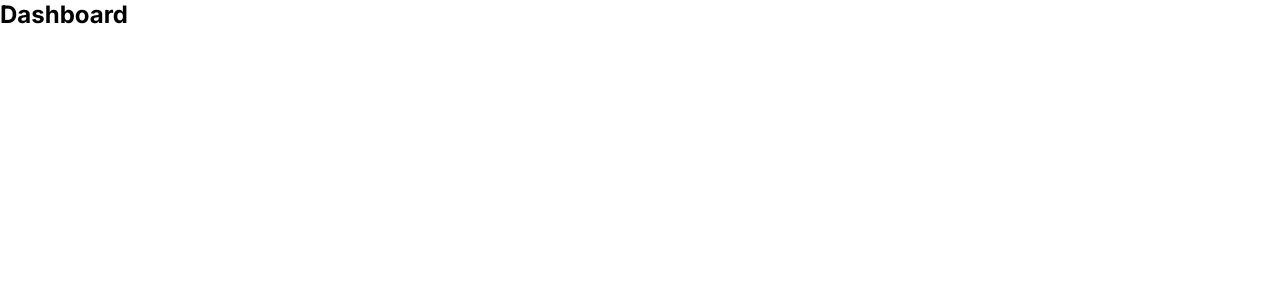
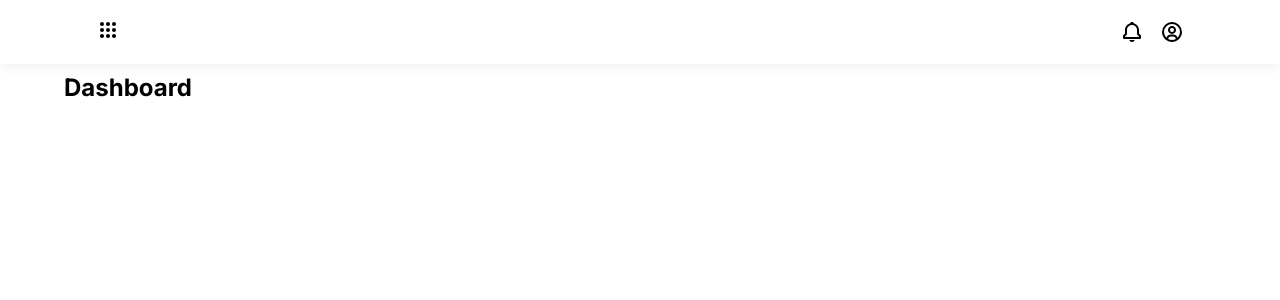
Before and after one commit to PadillaTom/Polotic-TPConsultorio-Frontend, a React (Create React App) app: page / in a window 1280 px wide. Shown: the top 300 px of the page. Built offline with nearby package versions, Linux system fonts and the light colour scheme.

Commit message:
Navbar- Sidebar functionality done, Styles

```diff
--- /dev/null
+++ b/src/Actions/actions.js
@@ -0,0 +1,2 @@
+export const SIDEBAR_OPEN = "SIDEBAR_OPEN";
+export const SIDEBAR_CLOSE = "SIDEBAR_CLOSE";
--- a/src/CSS/index.css
+++ b/src/CSS/index.css
@@ -2,7 +2,7 @@
 @import url("https://fonts.googleapis.com/css2?family=Open+Sans:ital,wght@0,300;0,400;0,500;0,600;0,700;1,300;1,400;1,500;1,600;1,700&display=swap");
 /* Fonts */
 /* Colors */
-/* Transitions */
+/* Utils */
 * {
   margin: 0;
   padding: 0;
@@ -27,9 +27,65 @@ a {
 /* ======================================================================== */
 /* Navbar */
 /* ======================================================================== */
+.navbar-container {
+  background: white;
+  box-shadow: 0px 0px 15px #dfdfdfa1;
+  width: 100%;
+  height: 4rem;
+  position: fixed;
+  top: 0;
+  left: 0;
+}
+.navbar-container .navbar-center {
+  display: flex;
+  flex-direction: row;
+  justify-content: space-between;
+  align-items: center;
+  width: 85%;
+  height: 100%;
+  margin: 0 auto;
+}
+.navbar-container .navbar-center .navbar-left .nl-menu-icon {
+  font-size: 1.5rem;
+}
+.navbar-container .navbar-center .navbar-right .navbar-right-container {
+  width: 4rem;
+  display: flex;
+  justify-content: space-between;
+  align-items: center;
+}
+.navbar-container .navbar-center .navbar-right .navbar-right-container .nr-menu-notifications {
+  font-size: 1.5rem;
+}
+.navbar-container .navbar-center .navbar-right .navbar-right-container .nr-menu-user {
+  font-size: 1.5rem;
+}
+
 /* ======================================================================== */
 /* Sidebar */
 /* ======================================================================== */
+.sidebar {
+  width: 75%;
+  height: 100vh;
+  background: blue;
+  position: fixed;
+  top: 0;
+  left: 0;
+  transform: translate(-100%);
+  transition: 0.15s linear all;
+}
+
+.show-sidebar {
+  transform: translate(0);
+  z-index: 1000;
+}
+
+.main-layout-mobile {
+  padding-top: 4.55rem;
+  width: 90%;
+  margin: 0 auto;
+}
+
 /* ======================================================================== */
 /* 1. Login Screen */
 /* ======================================================================== */
--- a/src/CSS/index.sass
+++ b/src/CSS/index.sass
@@ -19,8 +19,11 @@ $font-primary: 'Inter', sans-serif
 $font-secondary: 'Open Sans', sans-serif
 /* Colors */
 $color-bg-fa: #fafafa
-/* Transitions */
-$main-trans: 0.3s linear all
+/* Utils */
+$trans-03: 0.3s linear all
+$trans-02: 0.2s linear all
+$trans-015: 0.15s linear all
+$shadow-1: 0px 0px 15px #dfdfdfa1
 
 // ---> GLOBALS <---
 *
@@ -41,10 +44,56 @@ a
 /* ======================================================================== */
 /* Navbar */
 /* ======================================================================== */
-
+.navbar-container
+    background: white
+    box-shadow: $shadow-1
+    width: 100%
+    height: 4rem
+    position: fixed
+    top: 0
+    left: 0
+    .navbar-center
+        display: flex
+        flex-direction: row
+        justify-content: space-between
+        align-items: center
+        width: 85%
+        height: 100%
+        margin: 0 auto
+        .navbar-left
+            .nl-menu-icon
+                font-size: 1.5rem
+        .navbar-right
+            .navbar-right-container
+                width: 4rem
+                display: flex
+                justify-content: space-between
+                align-items: center
+                .nr-menu-notifications
+                    font-size: 1.5rem
+                .nr-menu-user
+                    font-size: 1.5rem
 /* ======================================================================== */
 /* Sidebar */
 /* ======================================================================== */
+.sidebar
+    width: 75%
+    height: 100vh
+    background: blue
+    position: fixed
+    top: 0
+    left: 0
+    transform: translate(-100%)
+    transition: $trans-015
+.show-sidebar
+    transform: translate(0)
+    z-index: 1000
+
+// MAIN SCREEN MOBILE
+.main-layout-mobile
+    padding-top: 4.55rem
+    width: 90%
+    margin: 0 auto
 
 /* ======================================================================== */
 /* 1. Login Screen */
--- a/src/Components/App/App.js
+++ b/src/Components/App/App.js
@@ -1,7 +1,7 @@
 import React from "react";
 import { BrowserRouter as Router, Switch, Route } from "react-router-dom";
 
-import { Navbar } from "../Navigation";
+import { Navbar, Sidebar } from "../Navigation";
 
 import { Homepage } from "../../Pages";
 import { DentistForm, PatientForm } from "../../Pages/Forms";
@@ -10,6 +10,8 @@ function App() {
   return (
     <Router>
       <Navbar></Navbar>
+      <Sidebar></Sidebar>
+      <div className="main-layout-mobile">
         <Switch>
           <Route path="/" exact>
             <Homepage></Homepage>
@@ -21,6 +23,7 @@ function App() {
             <PatientForm></PatientForm>
           </Route>
         </Switch>
+      </div>
     </Router>
   );
 }
--- a/src/Components/Navigation/Navbar.js
+++ b/src/Components/Navigation/Navbar.js
@@ -1,7 +1,31 @@
 import React from "react";
 
+import { CgMenuGridO } from "react-icons/cg";
+import { BiUserCircle, BiBell } from "react-icons/bi";
+
+import { useEventsContext } from "../../Context/EventsContext";
+
 const Navbar = () => {
-  return <div className="mobile-navbarContainer"></div>;
+  const { openSidebar } = useEventsContext();
+
+  return (
+    <div className="navbar-container">
+      <div className="navbar-center">
+        <div className="navbar-left">
+          <CgMenuGridO
+            className="nl-menu-icon"
+            onClick={openSidebar}
+          ></CgMenuGridO>
+        </div>
+        <div className="navbar-right">
+          <div className="navbar-right-container">
+            <BiBell className="nr-menu-notifications"></BiBell>
+            <BiUserCircle className="nr-menu-user"></BiUserCircle>
+          </div>
+        </div>
+      </div>
+    </div>
+  );
 };
 
 export default Navbar;
--- a/src/Components/Navigation/Sidebar.js
+++ b/src/Components/Navigation/Sidebar.js
@@ -1,7 +1,19 @@
 import React from "react";
 
+import { useEventsContext } from "../../Context/EventsContext";
+
 const Sidebar = () => {
-  return <div>992 + Sidebar</div>;
+  const { isSidebarOpen, closeSidebar } = useEventsContext();
+
+  return (
+    <div className={`${isSidebarOpen ? "sidebar show-sidebar" : "sidebar"}`}>
+      992 + Sidebar
+      <br />
+      <br />
+      <br />
+      <h2 onClick={closeSidebar}>close</h2>
+    </div>
+  );
 };
 
 export default Sidebar;
--- /dev/null
+++ b/src/Context/EventsContext.js
@@ -0,0 +1,34 @@
+import React, { createContext, useReducer, useContext } from "react";
+
+import reducer from "../Reducers/events_reducer";
+import { SIDEBAR_OPEN, SIDEBAR_CLOSE } from "../Actions/actions";
+
+// Initial State:
+const initialState = {
+  isSidebarOpen: false,
+};
+
+const EventsContext = createContext();
+
+export const EventsProvider = ({ children }) => {
+  const [state, dispatch] = useReducer(reducer, initialState);
+
+  // *** Toggle Sidebar ***
+  const openSidebar = () => {
+    dispatch({ type: SIDEBAR_OPEN });
+  };
+  const closeSidebar = () => {
+    dispatch({ type: SIDEBAR_CLOSE });
+  };
+
+  // ***  MAIN  ***
+  return (
+    <EventsContext.Provider value={{ ...state, openSidebar, closeSidebar }}>
+      {children}
+    </EventsContext.Provider>
+  );
+};
+
+export const useEventsContext = () => {
+  return useContext(EventsContext);
+};
--- /dev/null
+++ b/src/Reducers/events_reducer.js
@@ -0,0 +1,14 @@
+import { SIDEBAR_OPEN, SIDEBAR_CLOSE } from "../Actions/actions";
+
+const events_reducer = (state, action) => {
+  // *** Toggle Sidebar ***
+  if (action.type === SIDEBAR_OPEN) {
+    return { ...state, isSidebarOpen: true };
+  }
+  if (action.type === SIDEBAR_CLOSE) {
+    return { ...state, isSidebarOpen: false };
+  }
+  throw new Error(`No Matchinv "${action.type}" - Action Type`);
+};
+
+export default events_reducer;
--- a/src/index.js
+++ b/src/index.js
@@ -4,9 +4,11 @@ import "./CSS/index.css";
 
 import { App } from "./Components/App";
 
+import { EventsProvider } from "./Context/EventsContext";
+
 ReactDOM.render(
-  <React.StrictMode>
+  <EventsProvider>
     <App />
-  </React.StrictMode>,
+  </EventsProvider>,
   document.getElementById("root")
 );
```
Also changed, not shown: 1 other file (tests, documents, lock files or other folders). Lines whose indentation alone changed are shown as unchanged.
